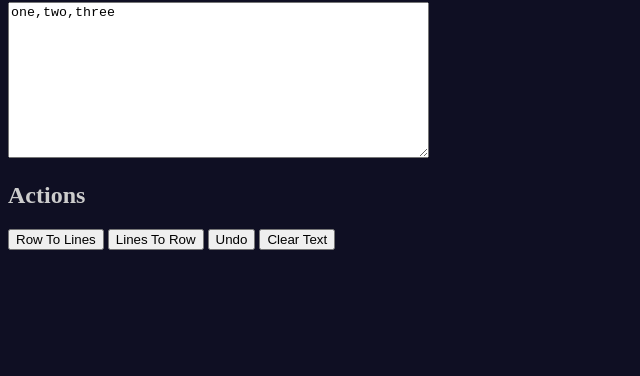
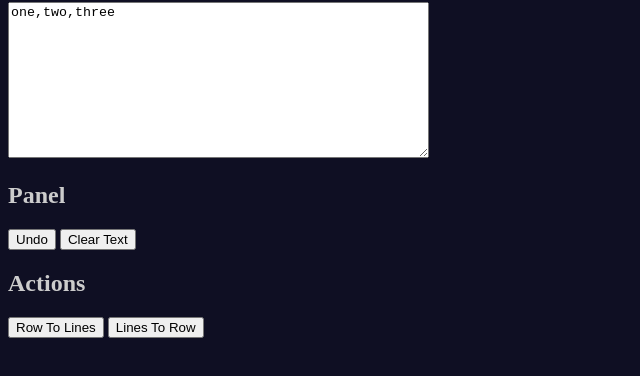
Before and after one commit to HaeckelK/code-text-tools, a plain HTML site: page index.html in a window 1280 px wide. Shown: the part 78-454 px from the top of the page, without its empty margins (0-640 px from the left). Drawn offline with Linux system fonts and the light colour scheme.

Commit message:
feat: panel area

```diff
--- a/index.html
+++ b/index.html
@@ -13,11 +13,12 @@
     <textarea id="inputText" name="inputText" rows="10" cols="50">one,two,three</textarea>
   </div>
   <div>
+    <h2>Panel</h2>
+    <button onclick="memoryTest.undo()">Undo</button>
+    <button onclick="memoryTest.clearText()">Clear Text</button>
     <h2>Actions</h2>
     <button onclick="memoryTest.processText(rowToLines)">Row To Lines</button>
     <button onclick="memoryTest.processText(LinesToRow)">Lines To Row</button>
-    <button onclick="memoryTest.undo()">Undo</button>
-    <button onclick="memoryTest.clearText()">Clear Text</button>
   </div>
 
   <script>
```
